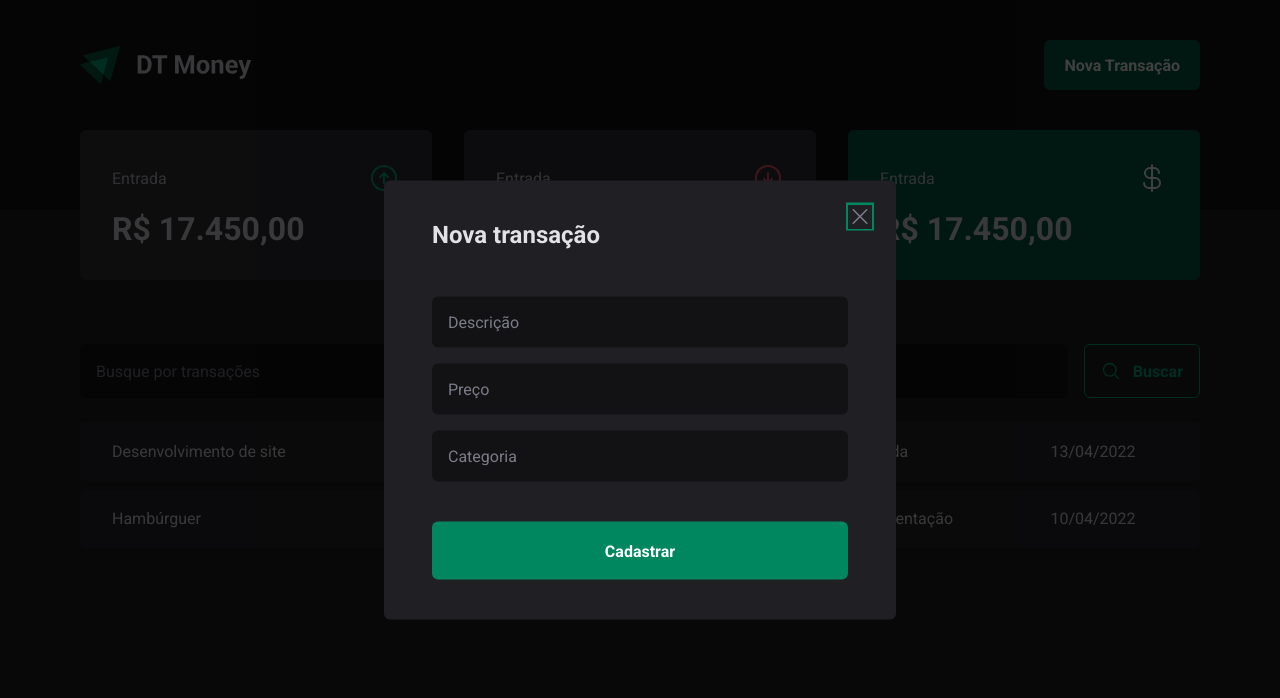
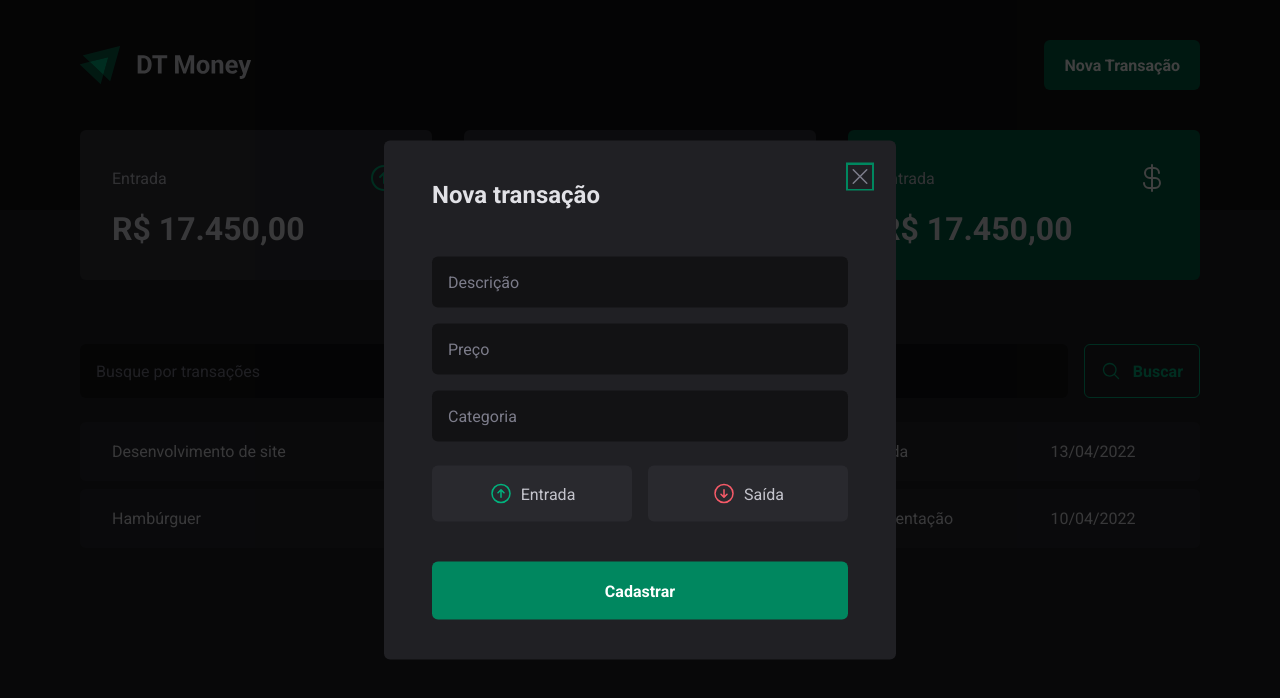
Before and after one commit to Azafman/03dt-money, a React (Vite) app: page / in a window 1280 px wide. Both pictures are taken after a click on the button "Nova Transação". Shown: the top 698 px of the page. Built offline with nearby package versions, Linux system fonts and the light colour scheme.

Commit message:
Estrutura visual - Botões de entrada e saída

```diff
--- a/src/components/NewTransactionModal/index.tsx
+++ b/src/components/NewTransactionModal/index.tsx
@@ -1,6 +1,6 @@
 import * as Dialog from "@radix-ui/react-dialog"
-import { Close, Content, Overlay } from "./styles"
-import { X } from "@phosphor-icons/react"
+import { Close, Content, Overlay, TransactionType, TransactionTypeButton } from "./styles"
+import { ArrowCircleDown, ArrowCircleUp, X } from "@phosphor-icons/react"
 
 export const NewTransactionModal = () => {
     return (
@@ -20,6 +20,17 @@
                     <input type="number" placeholder="Preço" required/>
                     <input type="text" placeholder="Categoria" required/>
 
+
+                    <TransactionType>
+                        <TransactionTypeButton variant="income">
+                            <ArrowCircleUp size={24}/>
+                            Entrada
+                        </TransactionTypeButton>
+                        <TransactionTypeButton variant="outcome">
+                            <ArrowCircleDown size={24}/>
+                            Saída
+                        </TransactionTypeButton>
+                    </TransactionType>
                     <button type="submit">Cadastrar</button>
                 </form>
 
--- a/src/components/NewTransactionModal/styles.ts
+++ b/src/components/NewTransactionModal/styles.ts
@@ -69,3 +69,29 @@
     color: ${props => props.theme['gray-500']};/* seta a cor do svg */
     border: 0;
 `
+
+export const TransactionType = styled.div`
+    display: grid;
+    grid-template-columns: repeat(2, 1fr);
+    gap: 1rem;
+    margin-top: .5rem;
+`
+interface TransactionTypeButtonProps {
+    variant: 'income' | 'outcome';
+}
+export const TransactionTypeButton = styled.button<TransactionTypeButtonProps>`
+    background: ${props => props.theme["gray-700"]};
+    padding: 1rem;
+    display: flex;
+    align-items: center;
+    justify-content: center;
+    gap: 0.5rem;
+    border-radius: 6px;
+    cursor: pointer;
+    border: 0;
+    color: ${props => props.theme["gray-300"]};
+
+    svg {
+      color: ${props => props.variant === 'income' ? props.theme["green-300"] : props.theme["red-300"]};
+    }
+  `;
```
